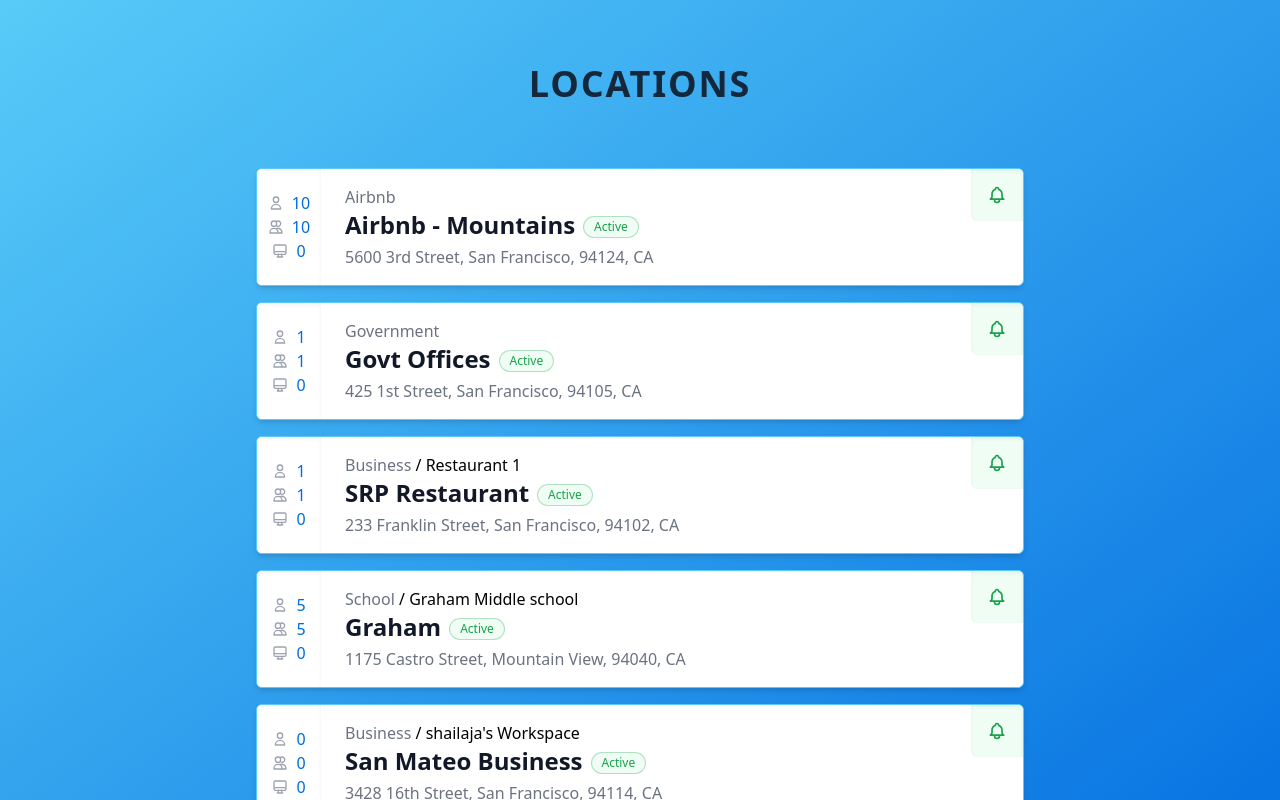
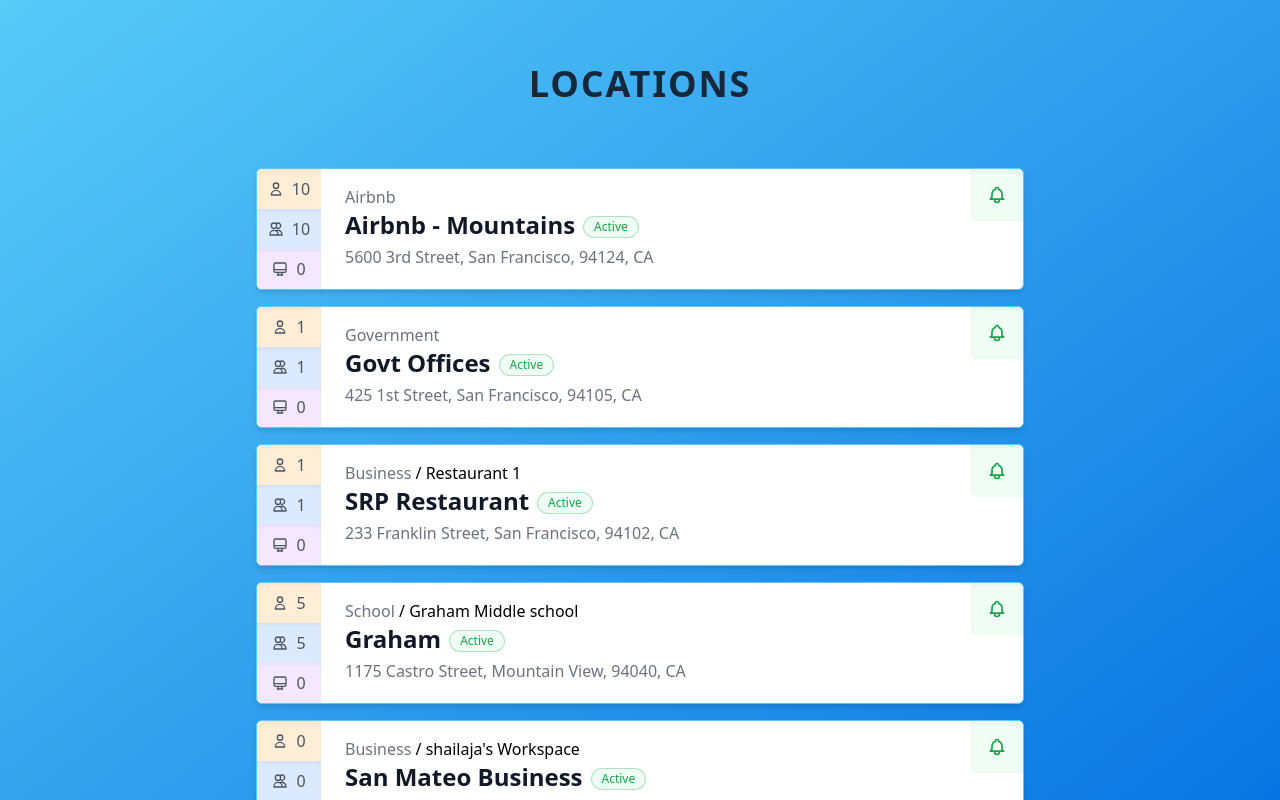
Before and after one commit to simonepozzobon/confidence-test, a React (Create React App) app: page / in a window 1280 px wide. Shown: the top 800 px of the page. Built offline with nearby package versions, Linux system fonts and the light colour scheme.

Commit message:
Colors on label

```diff
--- a/src/App.js
+++ b/src/App.js
@@ -68,7 +68,7 @@
     let subscriptionBadge;
     if (location.subscriptionActive) {
         subscriptionBadge = (
-            <div className="flex mt-1 lg:mt-0 px-4 py-4 shadow-inner rounded-bl-md bg-green-50">
+            <div className="flex px-4 py-4 shadow-inner rounded-bl-md bg-green-50 items-center justify-center">
                 <BellIcon className="w-5 text-green-600" />
             </div>
         );
@@ -76,23 +76,23 @@
 
     return (
         <li className="bg-white shadow-md overflow-hidden rounded-md border border-light-blue flex gap-4 lg:gap-6">
-            <div className="flex flex-col justify-center items-center bg-white px-4 py-4 shadow-inner w-16">
-                <div className="lg:hidden">{subscriptionBadge}</div>
-                <div class="flex gap-2">
-                    <UserIcon className="w-4 text-gray-400" />
-                    <span className="text-primary">
+            <div className="flex flex-col items-center bg-white shadow-inner w-16 overflow-hidden">
+                <div className="lg:hidden w-full">{subscriptionBadge}</div>
+                <div class="flex-grow flex items-center gap-2 px-4 py-2 bg-orange-100 shadow-inner">
+                    <UserIcon className="w-4 text-gray-600" />
+                    <span className="text-gray-600">
                         {location.numberofMyTasks}
                     </span>
                 </div>
-                <div className="flex gap-2">
-                    <UsersIcon className="w-4 text-gray-400" />
-                    <span className="text-primary">
+                <div class="flex-grow flex items-center gap-2 px-4 py-2 bg-blue-100 shadow-inner">
+                    <UsersIcon className="w-4 text-gray-600" />
+                    <span className="text-gray-600">
                         {location.numberofTasks}
                     </span>
                 </div>
-                <div className="flex gap-2">
-                    <DesktopComputerIcon className="w-4 text-gray-400" />
-                    <span className="text-primary">
+                <div class="flex-grow flex items-center gap-2 px-4 py-2 bg-purple-100 shadow-inner">
+                    <DesktopComputerIcon className="w-4 text-gray-600" />
+                    <span className="text-gray-600">
                         {location.numberofDevices}
                     </span>
                 </div>
```
